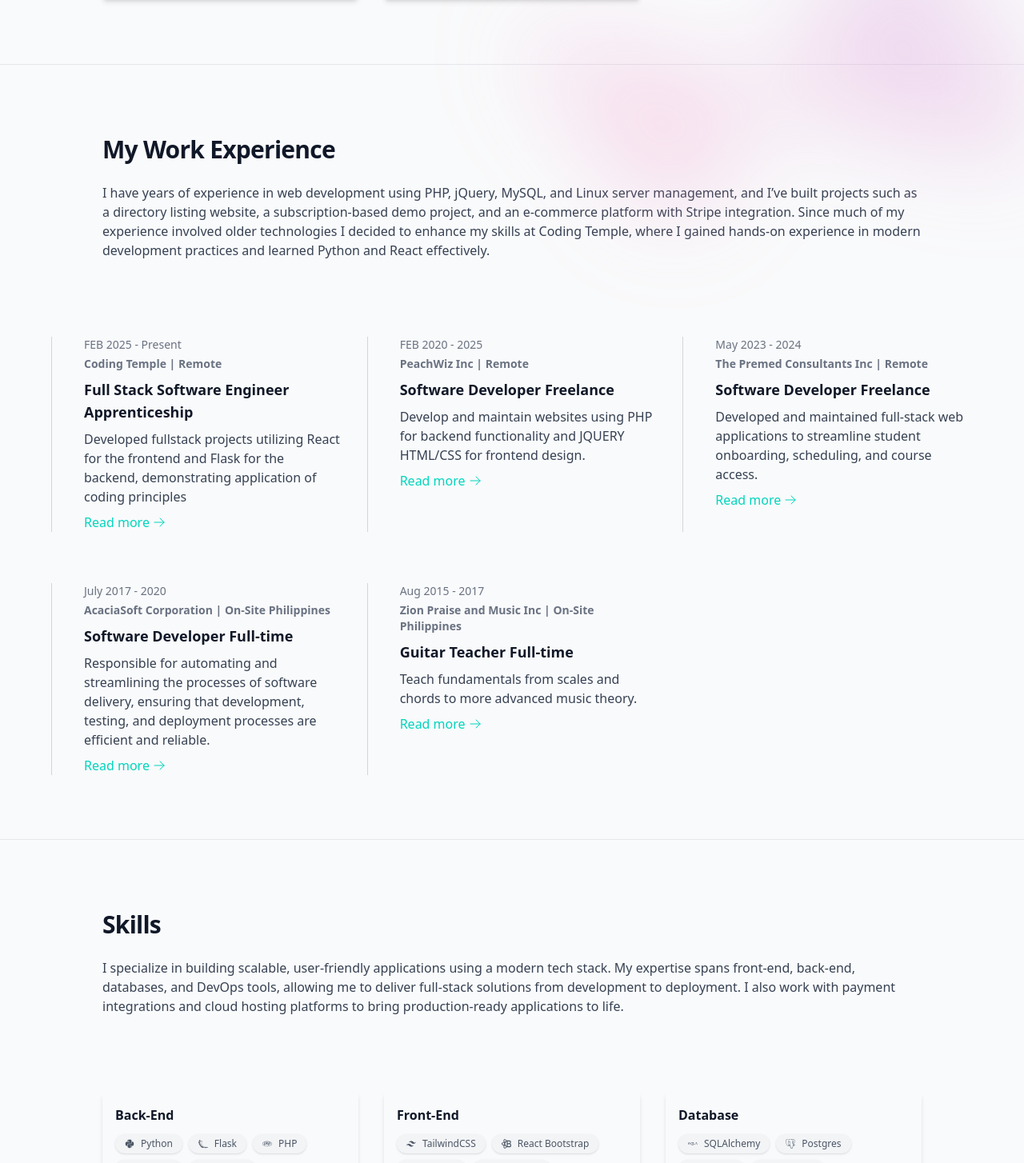
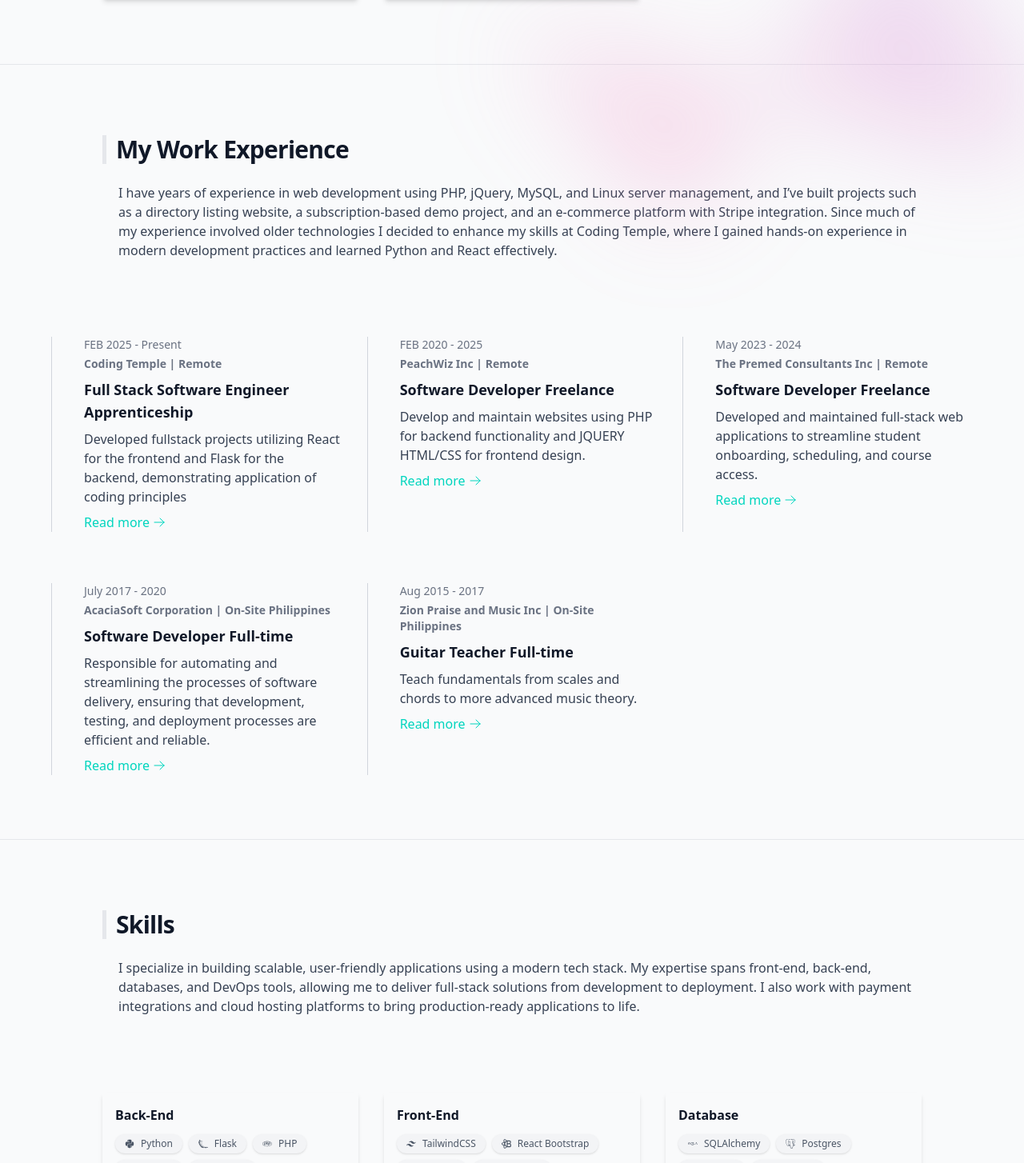
Before and after one commit to fredabel/ft-portfolio, a React (Vite) app: page / in a window 1280 px wide. Shown: the part 1321-2775 px from the top of the page at 80% size. Built offline with nearby package versions, Linux system fonts and the light colour scheme.

Commit message:
Add border left

```diff
--- a/src/components/Experiences.tsx
+++ b/src/components/Experiences.tsx
@@ -48,10 +48,10 @@ const Experiences: React.FC = () => {
         <div className="border-t border-gray-200 sm:py-20 py-10">
             <div className="mx-auto max-w-7xl px-6 lg:px-8">
                 <div className="mx-auto max-w-5xl ">
-                    <p className="mt-2 text-2xl font-semibold tracking-tight text-pretty text-gray-900 sm:text-3xl lg:text-balance">
+                    <p className="mt-2 text-2xl font-semibold tracking-tight text-pretty text-gray-900 sm:text-3xl lg:text-balance pl-3 border-l-5 border-gray-200">
                         My Work Experience
                     </p>
-                    <p className="mt-6 text-lg/ text-gray-700">
+                    <p className="mt-6 text-lg/ text-gray-700 pl-5">
                         I have years of experience in web development using PHP, jQuery, MySQL, and Linux server management, and
                         I’ve built projects such as a directory listing website, a subscription-based demo project, and an e-commerce platform
                         with Stripe integration. Since much of my experience involved older technologies
--- a/src/components/Technologies.tsx
+++ b/src/components/Technologies.tsx
@@ -203,10 +203,10 @@ const Technologies: React.FC = () => {
         <div className="border-t border-gray-200 sm:py-20 py-10">
             <div className="mx-auto max-w-7xl px-6 lg:px-8">
                 <div className="mx-auto max-w-5xl ">
-                    <p className="mt-2 text-2xl font-semibold tracking-tight text-pretty text-gray-900 sm:text-3xl lg:text-balance">
+                    <p className="mt-2 text-2xl font-semibold tracking-tight text-pretty text-gray-900 sm:text-3xl lg:text-balance pl-3 border-l-5 border-gray-200">
                        Skills
                     </p>
-                    <p className="mt-6 text-lg/ text-gray-700">
+                    <p className="mt-6 text-lg/ text-gray-700 pl-5">
                         I specialize in building scalable, user-friendly applications using a modern tech stack. My expertise spans front-end, back-end, databases, and DevOps tools, allowing me to deliver full-stack solutions from development to deployment.
                         I also work with payment integrations and cloud hosting platforms to bring production-ready applications to life.
                     </p>
```
